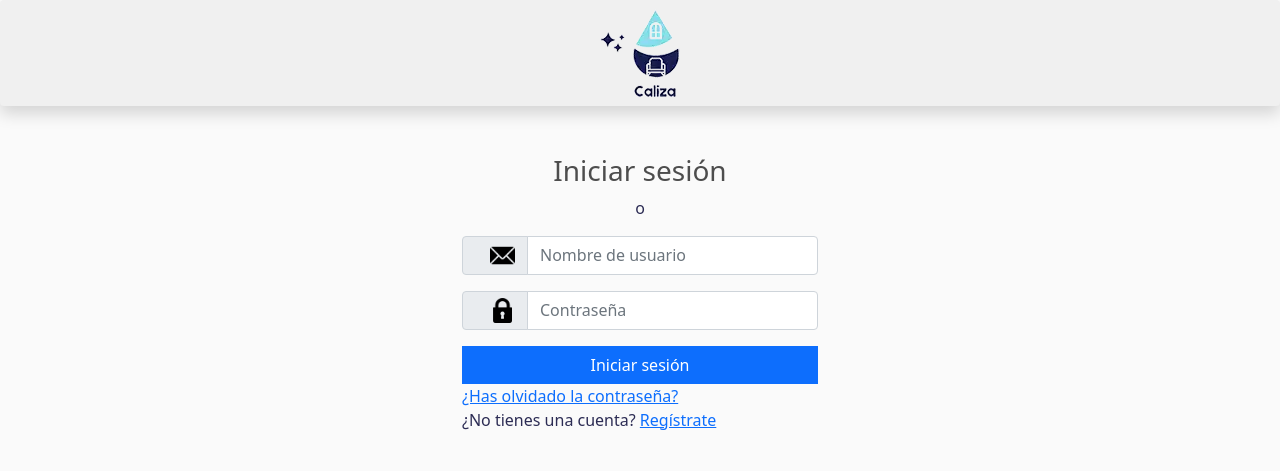
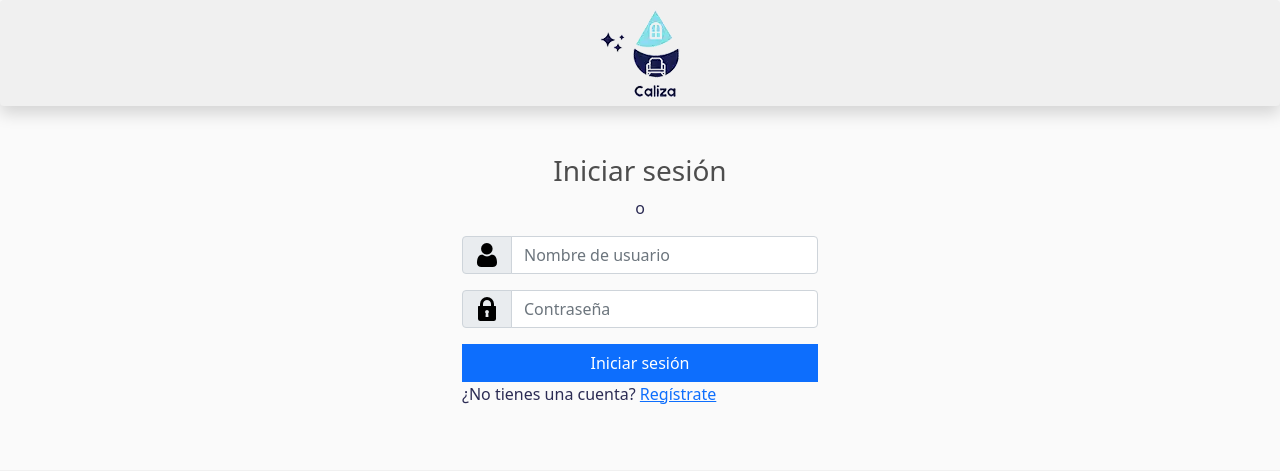
Before and after one commit to daniellobaton/CalizaInfoVI, a Django app: page /loginUser/ in a window 1280 px wide. Shown: the top 471 px of the page. Run offline with Django 4.2, Linux system fonts and the light colour scheme; some libraries are stand-ins or nearby versions.

Commit message:
iconos del login

```diff
--- a/caliza/templates/caliza/individualProduct.html
+++ b/caliza/templates/caliza/individualProduct.html
@@ -32,7 +32,9 @@
                     </svg>
                 </div>
                 <div>
-                    <i id="cart-icon" class="fas fa-heart"></i>
+                    {% comment %} <a class="btn update-wish-list" data-productwishlist={{product.id}} data-actionwishlist="addWishList">
+                        <img id="cart-icon" src="{% static 'img/like.webp' %}">
+                    </a> {% endcomment %}
                     <a>
                         <img  id="cart-icon" data-product={{producto.id}} data-action="add" class="add-btn update-cart" src="{% static 'img/cart.webp' %}">
                     </a>
@@ -60,7 +62,7 @@
     <div class="row mt-5 mx-4 p-5">
         <div class="d-grid gap-2 d-md-flex justify-content-between mb-5">
             <h4>Comentarios</h4>
-            <button type="button" class="btn btn-outline-primary">Dejar un comentario</button>
+            {% comment %} <button type="button" class="btn btn-outline-primary">Dejar un comentario</button> {% endcomment %}
         </div>
         <div class="col">
             <img src="../../../static/img/product-6.webp" class="image-perfil mx-auto d-block" alt="...">
--- a/caliza/templates/caliza/loginUser.html
+++ b/caliza/templates/caliza/loginUser.html
@@ -52,20 +52,20 @@
             {% csrf_token %}
             <div class="input-group mb-3">
               <span class="input-group-text" id="basic-addon1">
-                <img id="cart-icon" src="{% static 'img/email.webp' %}">
+                <img src="{% static 'img/user.png' %}">
               </span>
               <input type="text" name="username" class="form-control" id="exampleInputUser" placeholder="Nombre de usuario">
             </div>
             <div class="input-group mb-3">
               <span class="input-group-text" id="basic-addon1">
-                <img id="cart-icon" src="{% static 'img/lock.webp' %}">
+                <img src="{% static 'img/lock24.webp' %}">
               </span>
               <input type="password" name="password" class="form-control" id="exampleInputPassword1" placeholder="Contraseña">
             </div>
             <div class="d-grid gap-2 mx-auto">
               <button type="submit" class="btn btn-primary">Iniciar sesión</button>
             </div>
-            <a href="#">¿Has olvidado la contraseña?</a>
+            {% comment %} <a href="#">¿Has olvidado la contraseña?</a> {% endcomment %}
             <p>¿No tienes una cuenta? <a href="#">Regístrate</a></p>
           </form>
         </div>
```
